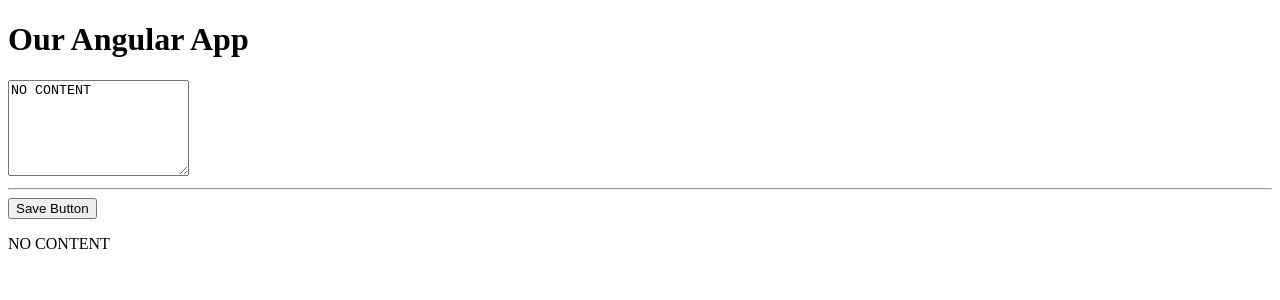
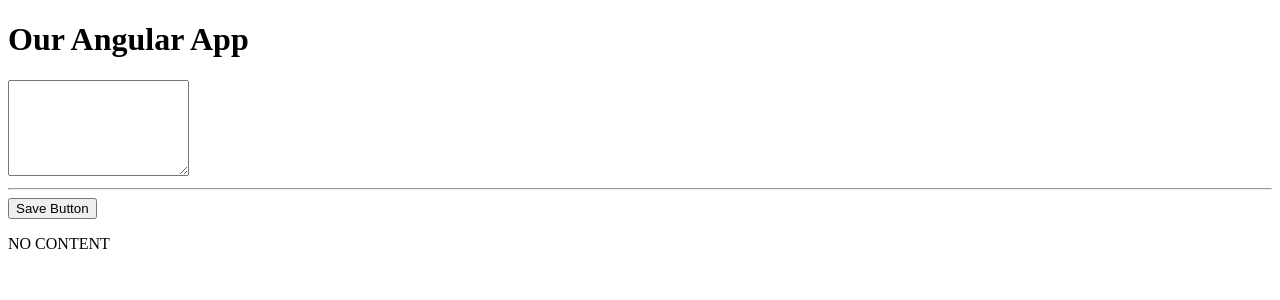
Before and after one commit to rajput1991/myprivaterepo, an Angular app: page / in a window 1280 px wide. Shown: the top 300 px of the page. Built offline with nearby package versions, Linux system fonts and the light colour scheme.

Commit message:
How to use Local Reference(#inputName) for User Input data and how to migrate to ng-model data binding as better usage in Text Area Input

```diff
--- a/src/app/app.module.ts
+++ b/src/app/app.module.ts
@@ -1,5 +1,6 @@
 import { BrowserModule } from '@angular/platform-browser';
 import { NgModule } from '@angular/core';
+import {FormsModule} from '@angular/forms'
 
 import { AppComponent } from './app.component';
 import { PostCreateComponent } from './posts/post-create/post-create.component';
@@ -10,7 +11,8 @@ import { PostCreateComponent } from './posts/post-create/post-create.component';
     PostCreateComponent
   ],
   imports: [
-    BrowserModule
+    BrowserModule,
+    FormsModule
   ],
   providers: [],
   bootstrap: [AppComponent]
--- a/src/app/posts/post-create/post-create.component.html
+++ b/src/app/posts/post-create/post-create.component.html
@@ -1,10 +1,14 @@
 <!----<input type="text"> Better use Text Area rather than Text -->
-<!---<textarea name="" id="" cols="" rows="6">{{newPost}}</textarea> -  Notice testarea is a html element and it has a attribute called
+<!---<textarea name="" id="" cols="" rows="6">{{newPost}}</textarea> -we can use directly inside tag element but  Notice testarea is a html element and it has a attribute called
 value but we cant use that as value="No content", it wont work. So we have another feature in angular which allows us to directly target properties
 of native HTML elements. SO  if we use [value]="Text", this is not normal text now, it will look Text property of underlying component but if you want this a plain
 text , you need to wrap this in single quote . Example [value]="'Text'" or you say simply [value]="newPost"-->
 
-<textarea rows="6" [value]="newPost"></textarea>
+<!-- Notice rather than using local reference , we can use get rid of both from element and use angular binding.-->
+<!---<textarea rows="6" [value]="newPost" #postInput></textarea>-->
+
+<!-- Use ngmodel angular feature, but its not bydefault will work because its not in angular core, its in @angular/forms and no need to pass anything to onAddPost() Method -->
+<textarea rows="6" [(ngModel)]="enteredValue"></textarea>
 <hr>
 <button (click)="onAddPost()">Save Button</button>
 <p>{{newPost}}</p>
--- a/src/app/posts/post-create/post-create.component.ts
+++ b/src/app/posts/post-create/post-create.component.ts
@@ -1,15 +1,20 @@
 import { Component } from "@angular/core";
-import { templateJitUrl } from '@angular/compiler';
+import { templateJitUrl } from "@angular/compiler";
 
 @Component({
   selector: "app-post-create",
   templateUrl: "./post-create.component.html"
 })
-export class PostCreateComponent
-{
-  newPost = 'NO CONTENT';
+export class PostCreateComponent {
+  newPost = "NO CONTENT";
+  enteredValue = "";
+  // onAddPost(postInput: HTMLTextAreaElement) {
+  //   //alert("Post Added");
+  //   console.log(postInput);
+  //   console.log(postInput.value);
+  //   this.newPost = postInput.value;
+  // }
   onAddPost() {
-    alert("Post Added");
-    this.newPost = 'The user\'s Post';
+    this.newPost = this.enteredValue;
   }
 }
```
